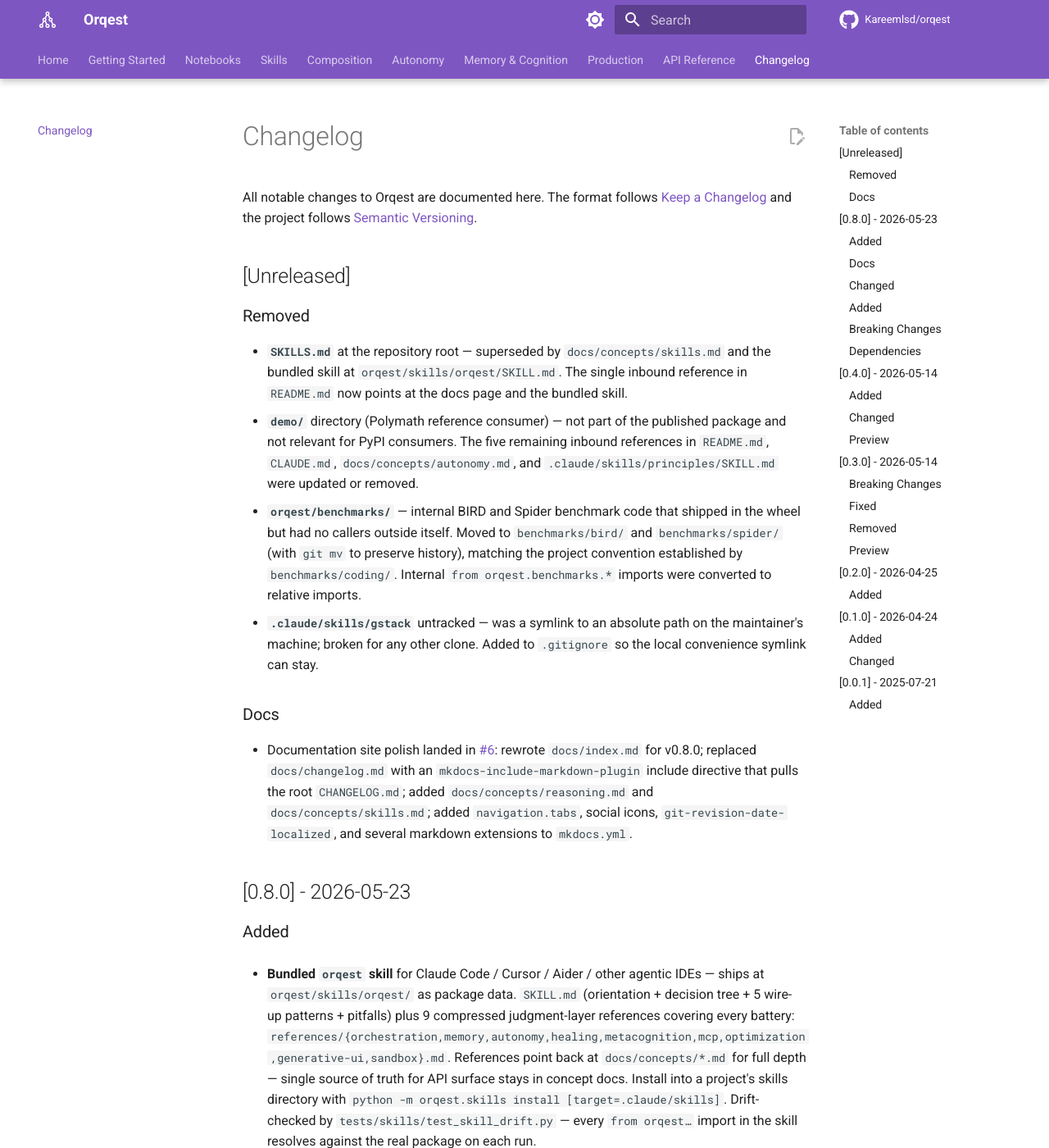
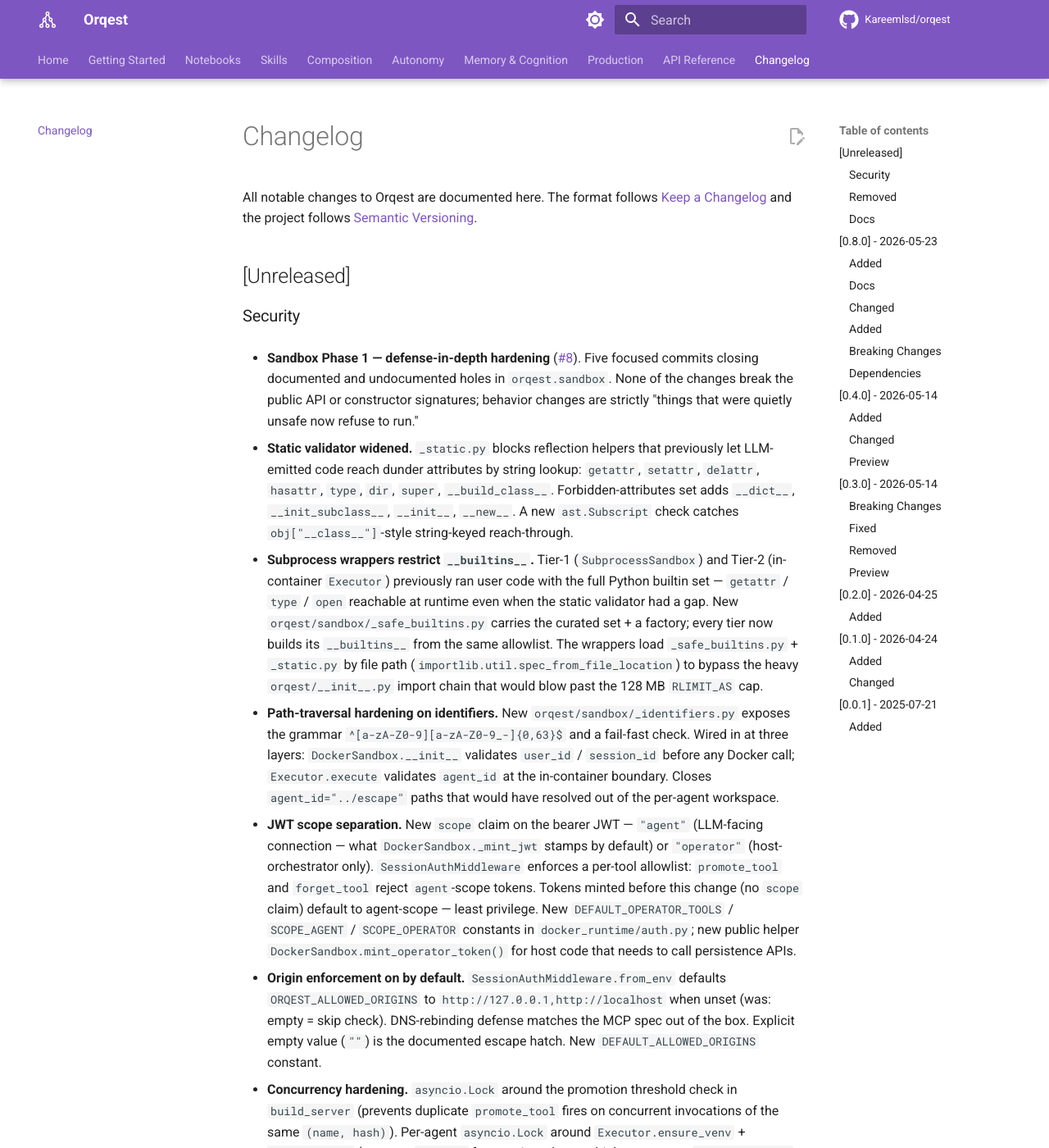
Before and after one commit to Kareemlsd/orqest, an MkDocs documentation site: the page built from docs/changelog.md, in a window 1280 px wide and 1400 px high. Shown: the whole window at 82% size. Built offline with MkDocs 1.6.1 and Material for MkDocs 9.7.7, drawn with Linux system fonts in a browser that asks for light colours; comment, search, counter and statistics services are not loaded; some of the changed text lies outside the part shown.

Commit message:
docs: align CHANGELOG + concept doc + skill ref with Phase 1 sandbox (#11)
Five places carried claims the code no longer matched after PR #8
landed; bring them in line.

- ``CHANGELOG.md`` — new ``[Unreleased]`` ``Security`` section
  documents each of the five Phase-1 fixes (validator widening,
  builtin restriction, identifier hardening, JWT scope split,
  Origin enforcement default) plus the concurrency locks.
  Also captures the ``optimization``-extras importorskip work
  from PR #9.
- ``CLAUDE.md`` — version-banner note expanded with the Phase-1
  hardening summary; sandbox subsystem layout names the new
  ``_safe_builtins.py`` and ``_identifiers.py`` files and the
  scope-aware ``auth.py`` semantics.
- ``docs/concepts/sandbox.md`` — validator-blocklist section
  enumerates reflection helpers + new dunders + Subscript check
  + the curated-``__builtins__`` defence-in-depth. Tier-2 section
  documents scope separation, Origin default, identifier grammar.
- ``orqest/skills/orqest/references/sandbox.md`` — same three
  additions in the compressed skill-ref voice.
- ``orqest/sandbox/__init__.py`` — package docstring updated
  to name Tier 2 (was "two backends ship today"; Docker has
  shipped since Phase 13) and to cross-reference the shared
  safe-builtins / identifier helpers.

mkdocs ``--strict`` build clean; skill-drift tests pass.

Co-authored-by: Claude Opus 4.7 (1M context) <noreply@anthropic.com>

```diff
--- a/CHANGELOG.md
+++ b/CHANGELOG.md
@@ -8,6 +8,24 @@ and this project adheres to [Semantic Versioning](https://semver.org/spec/v2.0.0
 <!--changelog-start-->
 
 ## [Unreleased]
+
+### Security
+
+- **Sandbox Phase 1 — defense-in-depth hardening** ([#8](https://github.com/Kareemlsd/orqest/pull/8)). Five focused commits closing documented and undocumented holes in `orqest.sandbox`. None of the changes break the public API or constructor signatures; behavior changes are strictly "things that were quietly unsafe now refuse to run."
+
+  - **Static validator widened.** `_static.py` blocks reflection helpers that previously let LLM-emitted code reach dunder attributes by string lookup: `getattr`, `setattr`, `delattr`, `hasattr`, `type`, `dir`, `super`, `__build_class__`. Forbidden-attributes set adds `__dict__`, `__init_subclass__`, `__init__`, `__new__`. A new `ast.Subscript` check catches `obj["__class__"]`-style string-keyed reach-through.
+
+  - **Subprocess wrappers restrict `__builtins__`.** Tier-1 (`SubprocessSandbox`) and Tier-2 (in-container `Executor`) previously ran user code with the full Python builtin set — `getattr` / `type` / `open` reachable at runtime even when the static validator had a gap. New `orqest/sandbox/_safe_builtins.py` carries the curated set + a factory; every tier now builds its `__builtins__` from the same allowlist. The wrappers load `_safe_builtins.py` + `_static.py` by file path (`importlib.util.spec_from_file_location`) to bypass the heavy `orqest/__init__.py` import chain that would blow past the 128 MB `RLIMIT_AS` cap.
+
+  - **Path-traversal hardening on identifiers.** New `orqest/sandbox/_identifiers.py` exposes the grammar `^[a-zA-Z0-9][a-zA-Z0-9_-]{0,63}$` and a fail-fast check. Wired in at three layers: `DockerSandbox.__init__` validates `user_id` / `session_id` before any Docker call; `Executor.execute` validates `agent_id` at the in-container boundary. Closes `agent_id="../escape"` paths that would have resolved out of the per-agent workspace.
+
+  - **JWT scope separation.** New `scope` claim on the bearer JWT — `"agent"` (LLM-facing connection — what `DockerSandbox._mint_jwt` stamps by default) or `"operator"` (host-orchestrator only). `SessionAuthMiddleware` enforces a per-tool allowlist: `promote_tool` and `forget_tool` reject `agent`-scope tokens. Tokens minted before this change (no `scope` claim) default to agent-scope — least privilege. New `DEFAULT_OPERATOR_TOOLS` / `SCOPE_AGENT` / `SCOPE_OPERATOR` constants in `docker_runtime/auth.py`; new public helper `DockerSandbox.mint_operator_token()` for host code that needs to call persistence APIs.
+
+  - **Origin enforcement on by default.** `SessionAuthMiddleware.from_env` defaults `ORQEST_ALLOWED_ORIGINS` to `http://127.0.0.1,http://localhost` when unset (was: empty = skip check). DNS-rebinding defense matches the MCP spec out of the box. Explicit empty value (`""`) is the documented escape hatch. New `DEFAULT_ALLOWED_ORIGINS` constant.
+
+  - **Concurrency hardening.** `asyncio.Lock` around the promotion threshold check in `build_server` (prevents duplicate `promote_tool` fires on concurrent invocations of the same `(name, hash)`). Per-agent `asyncio.Lock` around `Executor.ensure_venv` + `install_deps` (prevents `uv venv` from racing when multiple concurrent `execute_python` calls target the same `agent_id`). The execution subprocess itself stays outside the lock so cross-agent concurrency is preserved.
+
+- **Test resilience for optional `optimization` deps** ([#9](https://github.com/Kareemlsd/orqest/pull/9)). `tests/optimization/test_adapter.py` and `tests/optimization/test_runner.py` previously failed with confusing errors when the `optimization` dep group was absent from the venv (`OrqestEvalBatch.__init__() got an unexpected keyword argument 'outputs'` from the stubbed `EvaluationBatch` base; `ModuleNotFoundError: litellm` from tests patching `litellm.completion`). Added `pytest.importorskip("gepa")` at module level on `test_adapter.py` and per-test `pytest.importorskip("litellm")` on the two `TestMakeReflectionLM` tests that touch it. Test outcomes now reflect *test code*, not optional-dep installation state — 1096 pass / 4 skip without `gepa[full]`; 1107 pass / 0 fail with it.
 
 ### Removed
 
```
Also changed, not shown: CLAUDE.md (+11 -9 lines), docs/concepts/sandbox.md (+12 -4 lines), orqest/skills/orqest/references/sandbox.md (+6 -0 lines), 1 other file.
